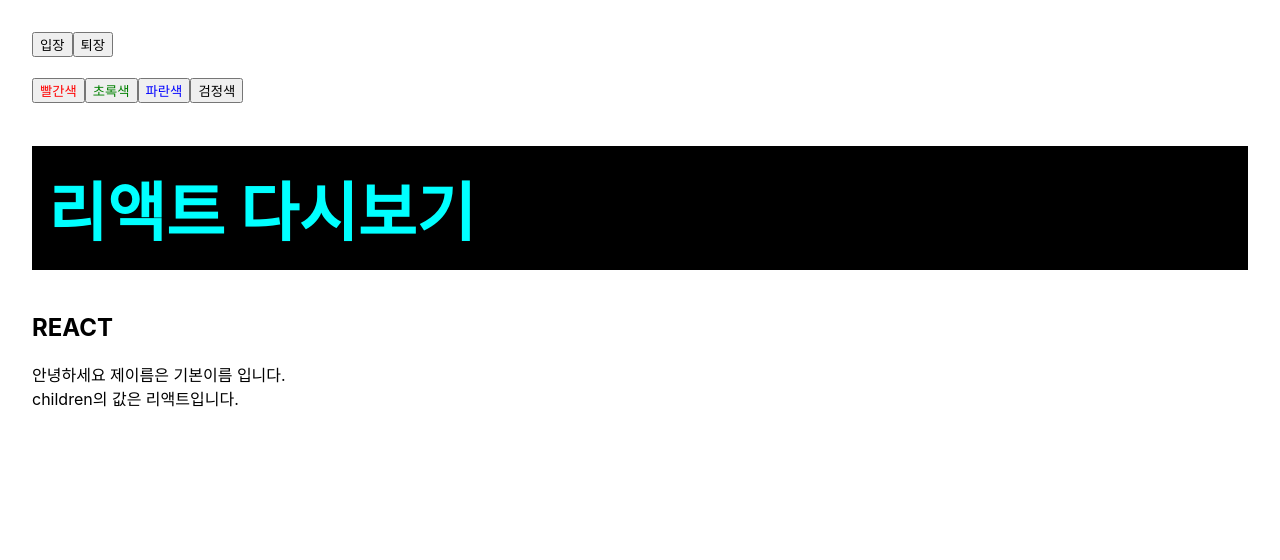
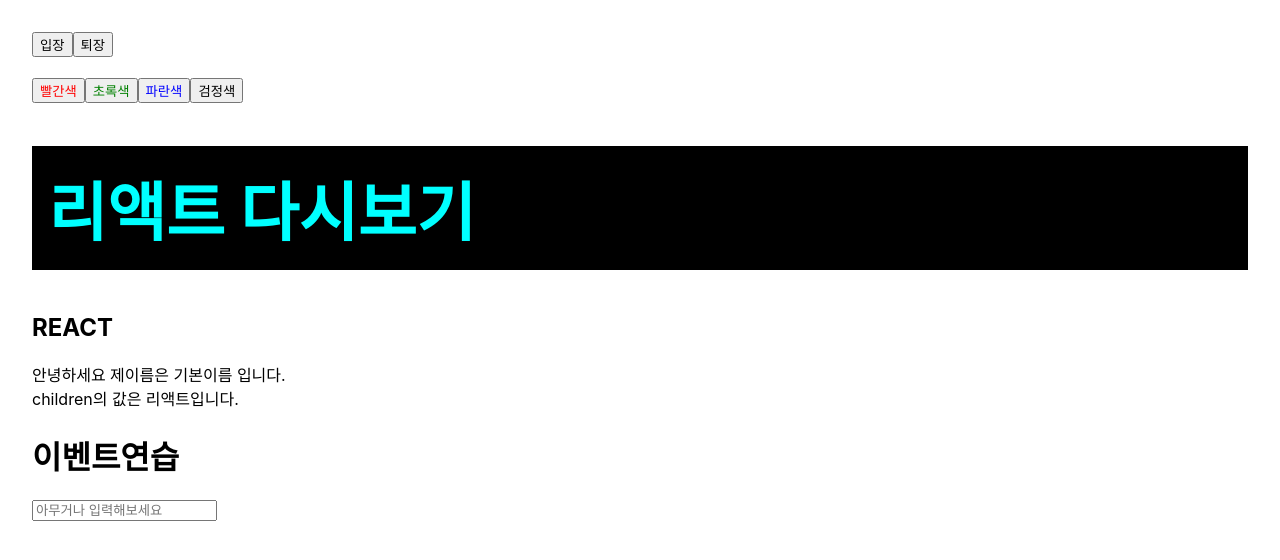
Before and after one commit to jinhlee19/vlpt-react, a React (Create React App) app: page / in a window 1280 px wide. Shown: the top 560 px of the page. Built offline with nearby package versions, Linux system fonts and the light colour scheme.

Commit message:
4.2.2.1. onChange이벤트 설정

```diff
--- a/src/App.js
+++ b/src/App.js
@@ -1,6 +1,7 @@
 import './App.css';
 import Section337 from './components/Section334';
 import Section342 from './components/Section342';
+import Section421 from './components/Section421';
 
 function App() {
 	const name = '리액트';
@@ -20,6 +21,7 @@ function App() {
 			{name === '리액트' && <h1 style={style}>{name} 다시보기</h1>}
 			<h2>{name1 || '리액트'}</h2>
 			<Section337 favoriteNumber={1} />
+			<Section421 />
 		</>
 	);
 }
--- /dev/null
+++ b/src/components/Section421.jsx
@@ -0,0 +1,27 @@
+import React from 'react';
+
+const Section421 = () => {
+	return (
+		<div>
+			<h1>이벤트연습</h1>
+			{/* <input
+				type="text"
+				name="message"
+				placeholder="아무거나 입력해보세요"
+				onChange={e => {
+					console.log(e);
+				}}
+			/> */}
+			<input
+				type="text"
+				name="message"
+				placeholder="아무거나 입력해보세요"
+				onChange={e => {
+					console.log(e.target.value);
+				}}
+			/>
+		</div>
+	);
+};
+
+export default Section421;
```
Also changed, not shown: 1 other file (tests, documents, lock files or other folders).
